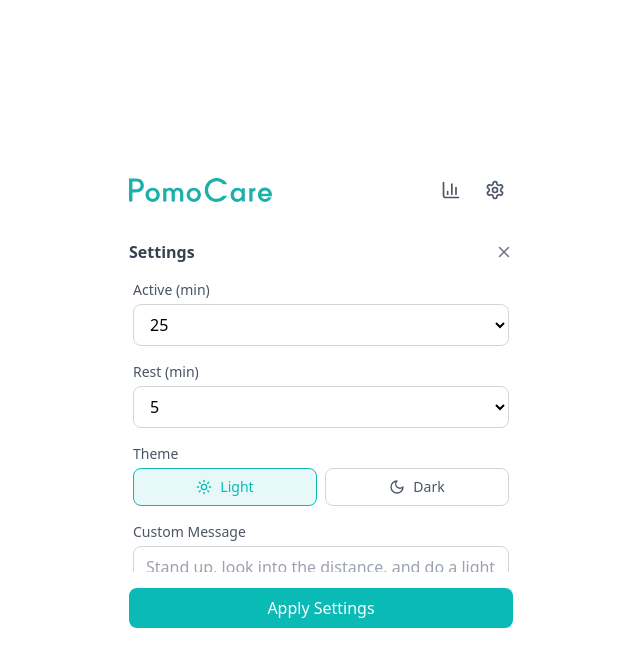
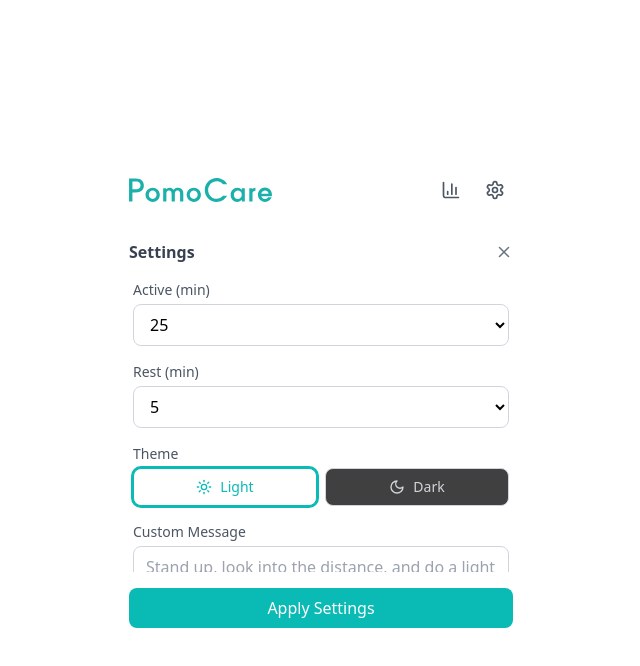
Before and after one commit to urakutours/pomocare, a React (Vite) app: page / in a window 1280 px wide. Both pictures are taken after a click on the button 814 px from the left and 190 px from the top of the page. Shown: the top 666 px of the page, without its empty margins (319-959 px from the left). Built offline with nearby package versions, Linux system fonts and the light colour scheme.

Commit message:
v1.0.1 adjust4

```diff
--- a/src/components/settings/SettingsPanel.tsx
+++ b/src/components/settings/SettingsPanel.tsx
@@ -207,8 +207,8 @@ function ThemeToggle({
           onClick={() => onChange('light')}
           className={`flex-1 flex items-center justify-center gap-2 py-2 rounded-lg border text-sm transition-colors ${
             value === 'light'
-              ? 'border-tiffany bg-tiffany/10 text-tiffany font-medium'
-              : 'border-gray-300 dark:border-neutral-600 text-gray-600 dark:text-gray-400 hover:bg-gray-50 dark:hover:bg-neutral-700'
+              ? 'border-tiffany bg-white dark:bg-neutral-700 text-tiffany font-medium ring-2 ring-tiffany'
+              : 'border-gray-300 dark:border-neutral-600 bg-white dark:bg-neutral-700 text-gray-600 dark:text-gray-400 hover:bg-gray-50 dark:hover:bg-neutral-600'
           }`}
         >
           <Sun size={16} />
@@ -218,8 +218,8 @@ function ThemeToggle({
           onClick={() => onChange('dark')}
           className={`flex-1 flex items-center justify-center gap-2 py-2 rounded-lg border text-sm transition-colors ${
             value === 'dark'
-              ? 'border-tiffany bg-tiffany/10 text-tiffany font-medium'
-              : 'border-gray-300 dark:border-neutral-600 text-gray-600 dark:text-gray-400 hover:bg-gray-50 dark:hover:bg-neutral-700'
+              ? 'border-tiffany bg-neutral-700 text-tiffany font-medium ring-2 ring-tiffany'
+              : 'border-gray-300 dark:border-neutral-600 bg-neutral-700 text-gray-300 hover:bg-neutral-600'
           }`}
         >
           <Moon size={16} />
```
